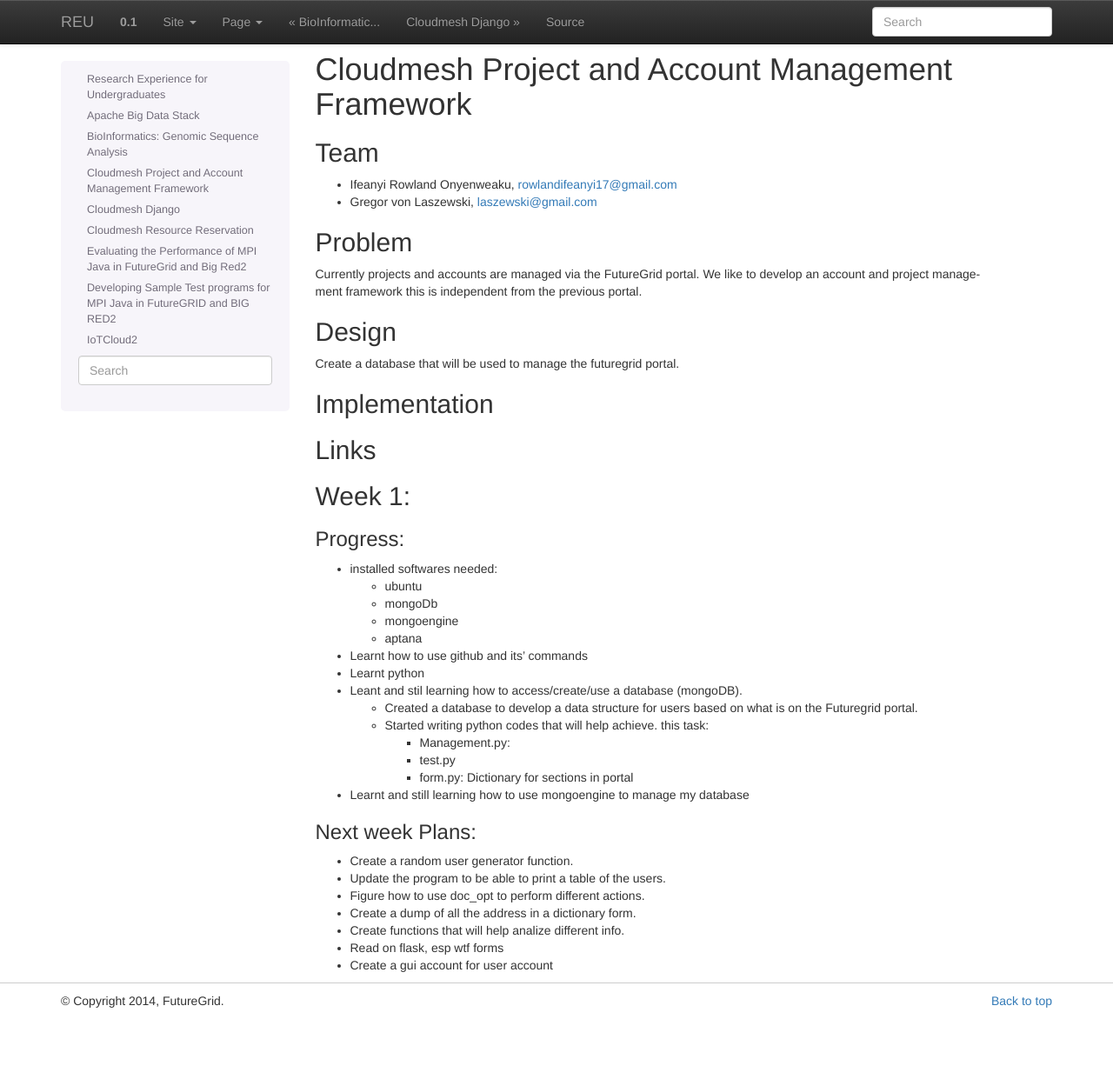
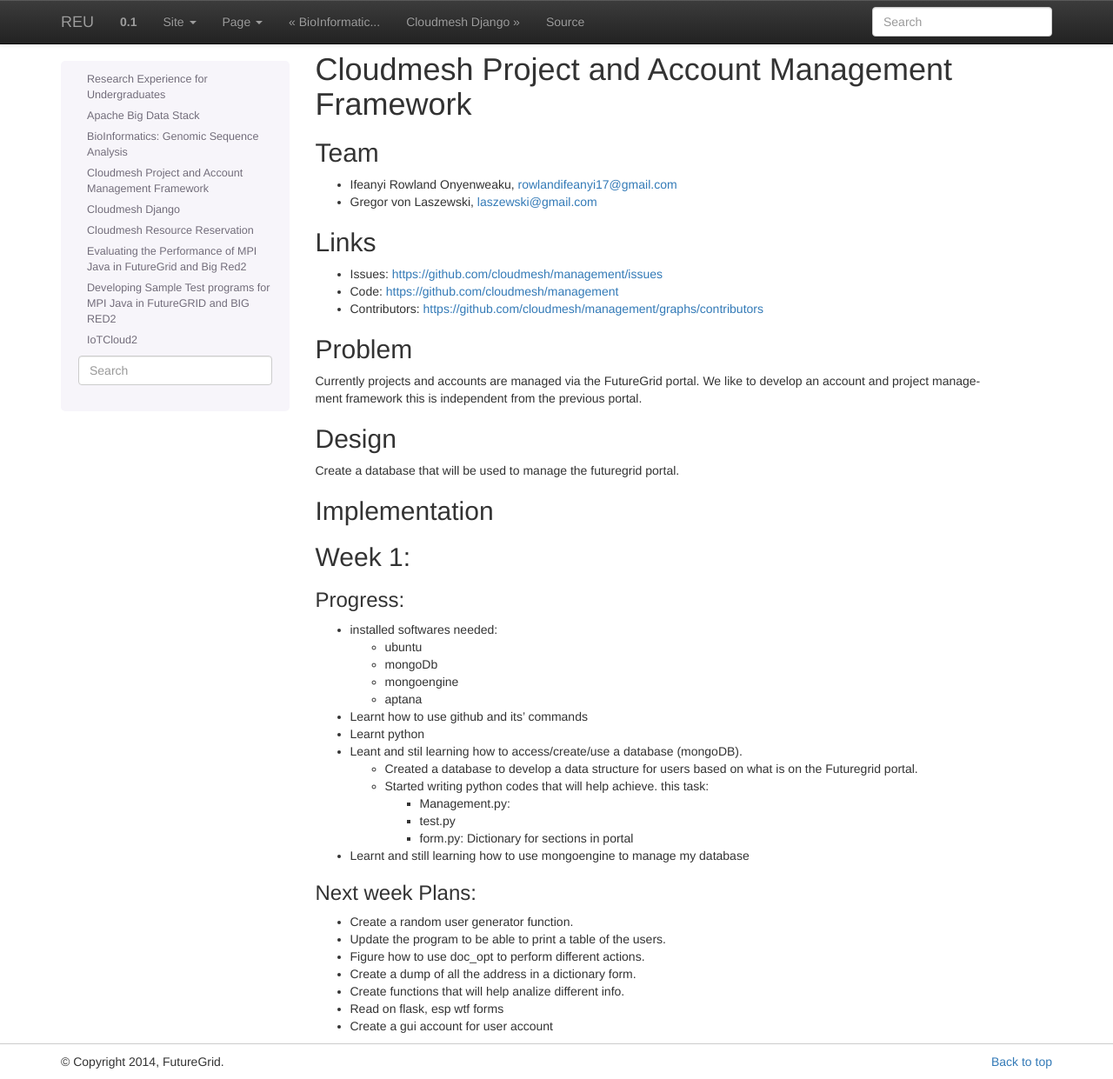
Before and after one commit to cloudmesh-project/reu-2014, a Sphinx documentation site: the page built from doc/source/projects/cm_accounts.rst, in a window 1280 px wide and 1241 px high. Shown: the whole window at 87% size. Built offline with Sphinx 7.4.7, drawn with Linux system fonts in a browser that asks for light colours.

Commit message:
added links and issues

```diff
--- a/doc/source/projects/cm_accounts.rst
+++ b/doc/source/projects/cm_accounts.rst
@@ -7,7 +7,13 @@
 * Ifeanyi Rowland Onyenweaku,    rowlandifeanyi17@gmail.com
 * Gregor von Laszewski, laszewski@gmail.com
 
+Links
+----------------------------------------------------------------------
 
+* Issues: https://github.com/cloudmesh/management/issues
+* Code: https://github.com/cloudmesh/management
+* Contributors:
+  https://github.com/cloudmesh/management/graphs/contributors
 
 Problem
 ----------------------------------------------------------------------
```
Also changed, not shown: other parts of doc/source/projects/cm_accounts.rst (+0 -4 lines).
